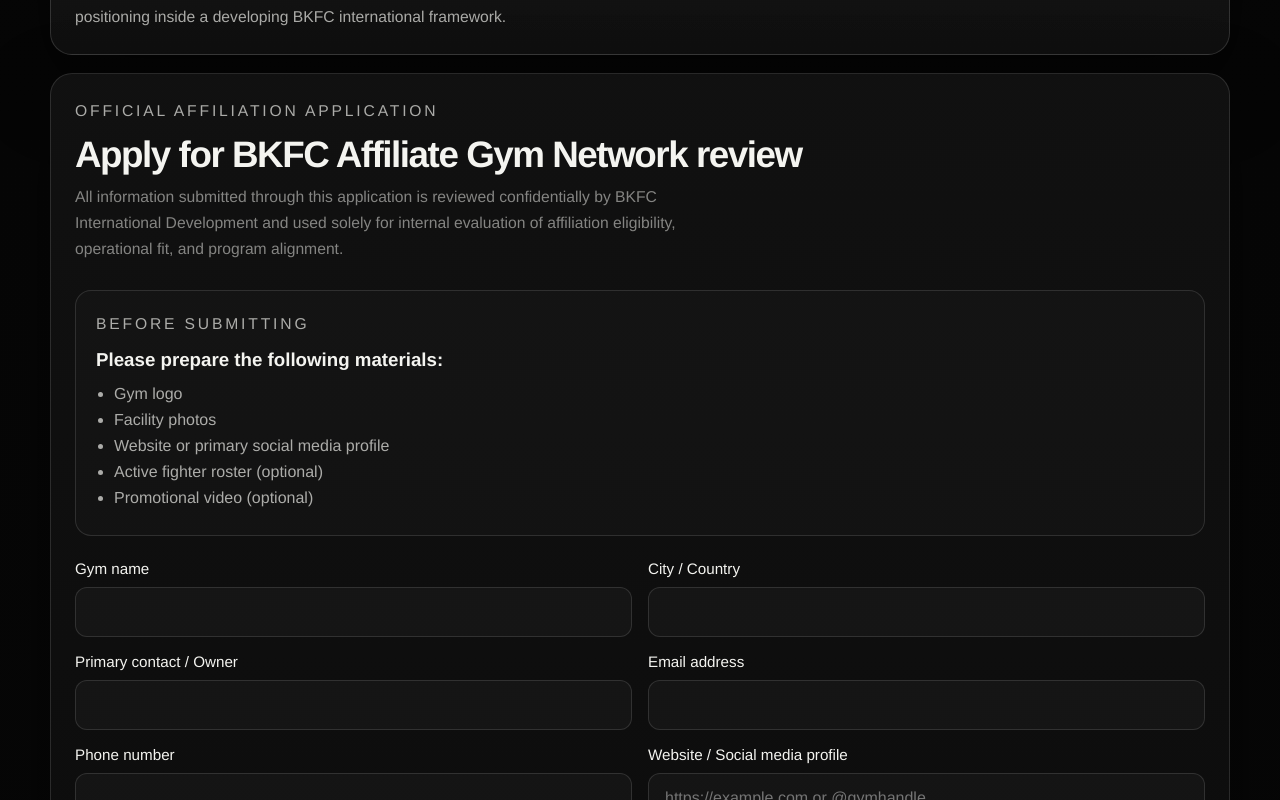
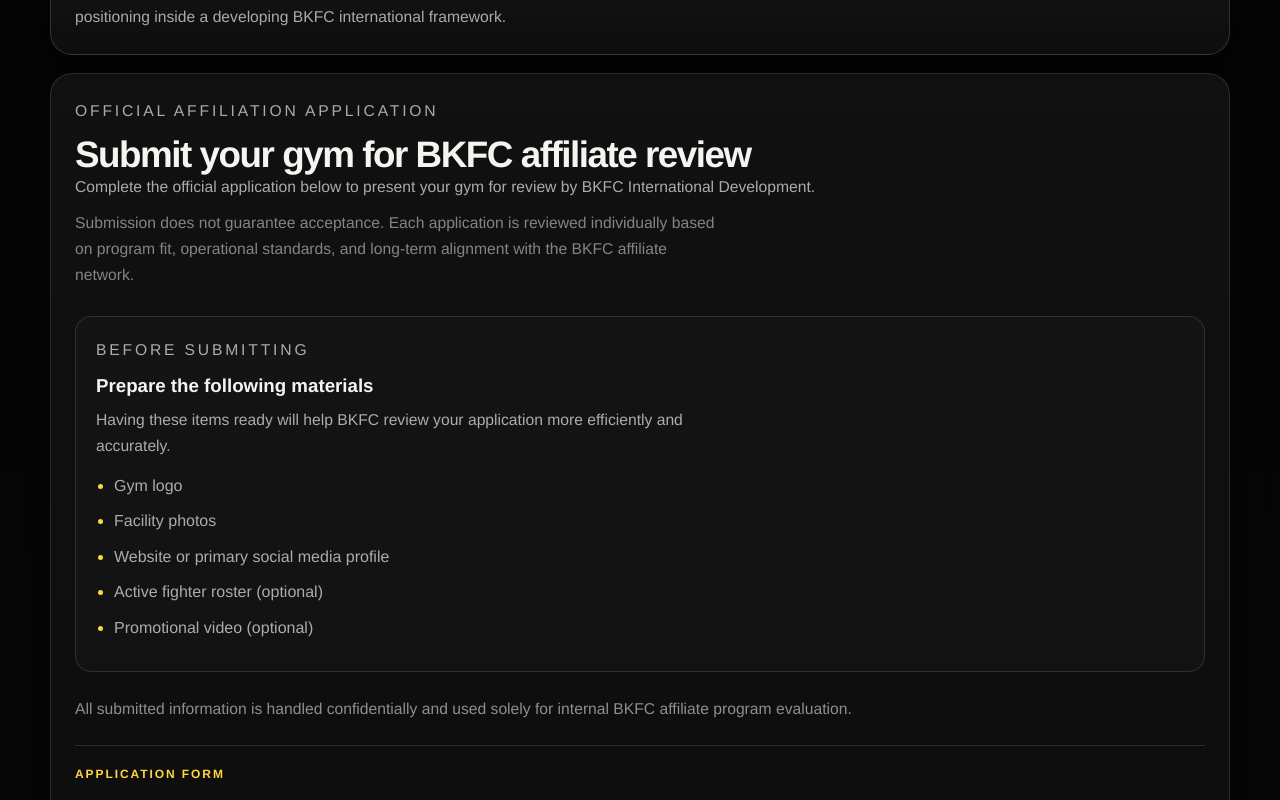
Before and after one commit to KayoBJJ/bkfc-affiliate-gym-network, a Next.js app: page / in a window 1280 px wide. Shown: the part 4440-5240 px from the top of the page. Built offline with nearby package versions, Linux system fonts and the light colour scheme.

Commit message:
Application Form Section refinements, upgraded supporting CSS

```diff
--- a/app/globals.css
+++ b/app/globals.css
@@ -1341,3 +1341,48 @@ h1 {
     linear-gradient(180deg, rgba(255, 255, 255, 0.04), rgba(255, 255, 255, 0.02)),
     linear-gradient(180deg, var(--panel), var(--panel-strong));
 }
+
+.prep-copy {
+  margin-top: 10px;
+  max-width: 620px;
+  color: var(--muted);
+  line-height: 1.6;
+  font-size: 0.94rem;
+}
+
+.prep-materials-list {
+  margin-top: 16px;
+  padding-left: 18px;
+}
+
+.prep-materials-list li {
+  margin: 10px 0;
+  line-height: 1.6;
+  color: var(--muted);
+}
+
+.prep-materials-list li::marker {
+  color: #ffd73b;
+}
+
+.submission-trust-note {
+  margin: 0 0 24px;
+  color: var(--muted);
+  font-size: 0.88rem;
+  line-height: 1.55;
+  opacity: 0.82;
+}
+
+.form-start-marker {
+  margin: 8px 0 20px;
+  padding-top: 18px;
+  border-top: 1px solid var(--line);
+}
+
+.form-start-marker span {
+  color: #ffd73b;
+  font-size: 0.75rem;
+  font-weight: 800;
+  letter-spacing: 0.16em;
+  text-transform: uppercase;
+}
--- a/app/page.tsx
+++ b/app/page.tsx
@@ -333,26 +333,43 @@ export default function HomePage() {
       >
         <div className="section-heading">
   <p className="eyebrow">Official Affiliation Application</p>
-          <h2 id="form-heading">Apply for BKFC Affiliate Gym Network review</h2>
+  <h2 id="form-heading">Submit your gym for BKFC affiliate review</h2>
+
+  <p>
+    Complete the official application below to present your gym for review by
+    BKFC International Development.
+  </p>
 
   <p className="form-confidence">
-            All information submitted through this application is reviewed
-            confidentially by BKFC International Development and used solely for
-            internal evaluation of affiliation eligibility, operational fit, and
-            program alignment.
+    Submission does not guarantee acceptance. Each application is reviewed
+    individually based on program fit, operational standards, and long-term
+    alignment with the BKFC affiliate network.
   </p>
 </div>
 
        <div className="prep-inline panel-soft">
   <div>
     <p className="eyebrow">Before submitting</p>
-            <h3>Please prepare the following materials:</h3>
+    <h3>Prepare the following materials</h3>
+    <p className="prep-copy">
+      Having these items ready will help BKFC review your application more
+      efficiently and accurately.
+    </p>
   </div>
-          <ul>
+  <ul className="prep-materials-list">
     {prepItems.map((item) => (
       <li key={item}>{item}</li>
     ))}
   </ul>
+</div>
+
+<p className="submission-trust-note">
+  All submitted information is handled confidentially and used solely for
+  internal BKFC affiliate program evaluation.
+</p>
+
+<div className="form-start-marker">
+  <span>Application Form</span>
 </div>
 
         <RegistrationForm />
```
Lines whose indentation alone changed are shown as unchanged.
